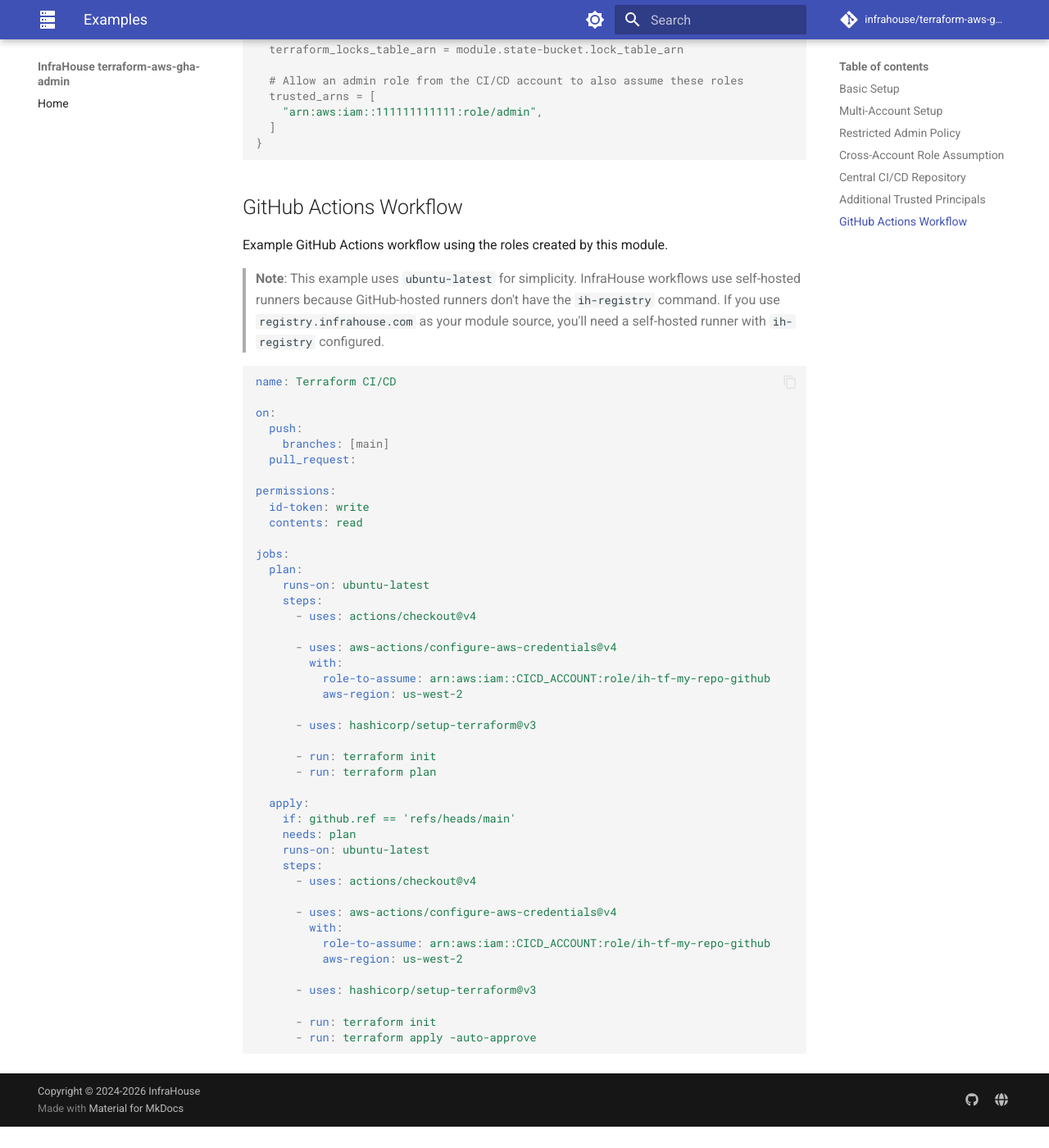
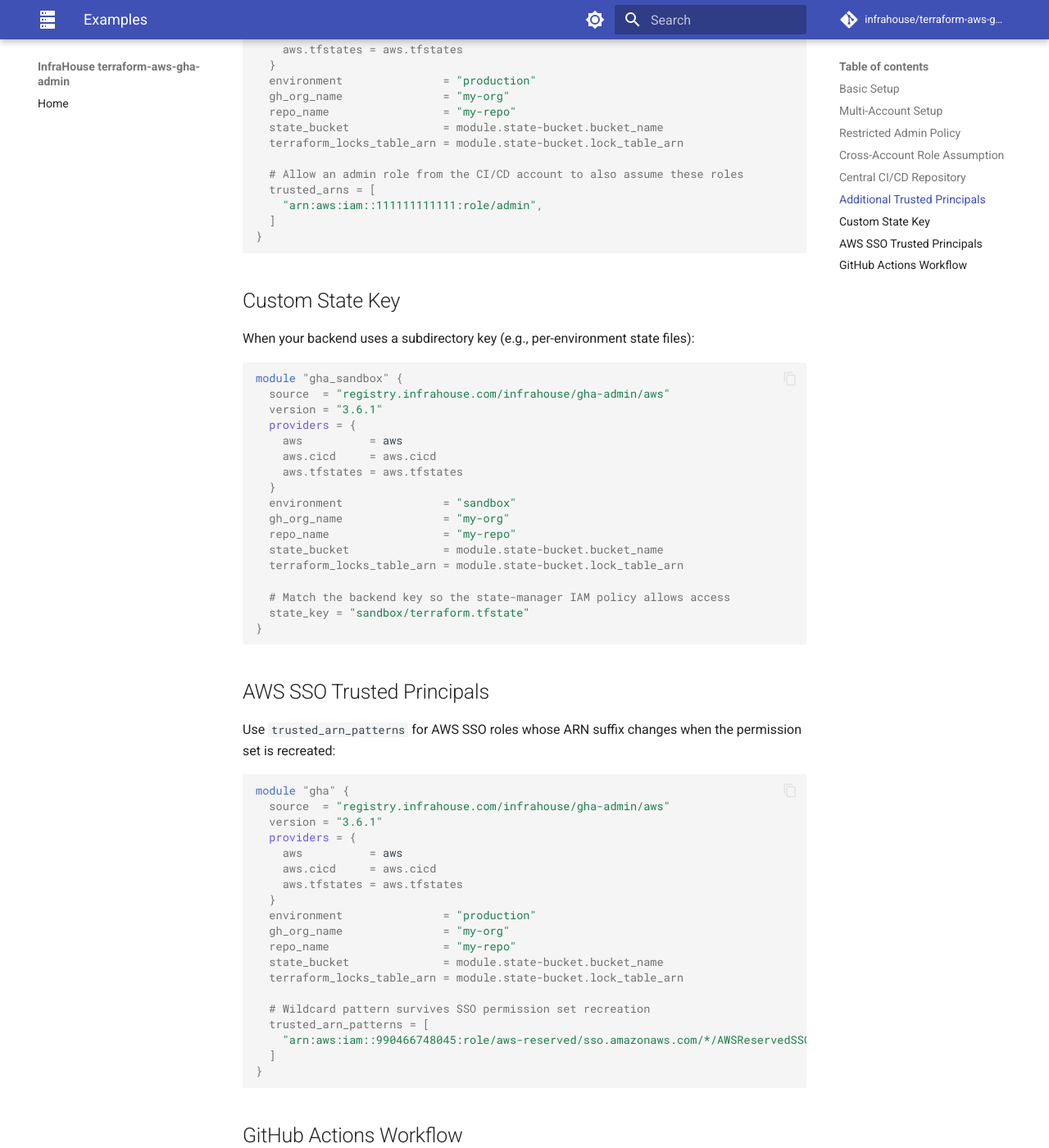
Before and after one commit to infrahouse/terraform-aws-gha-admin, an MkDocs documentation site: the page built from docs/examples.md, in a window 1280 px wide and 1400 px high, scrolled down 3074 px. Shown: the whole window at 82% size. Built offline with MkDocs 1.6.1 and Material for MkDocs 9.7.7, drawn with Linux system fonts in a browser that asks for light colours; comment, search, counter and statistics services are not loaded; before the commit the page ends 4448 px from its top, so only the background shows below that; some of the changed text lies outside the part shown.

Commit message:
feat!: bump state-manager to 1.5.0, add environment, state_key, trusted_arn_patterns
BREAKING CHANGE: new required `environment` variable (no default).

Pass through `state_key` to the state-manager sub-module so callers with
subdirectory keys (e.g. `sandbox/terraform.tfstate`) get correct IAM
policy scoping. Closes #24.

Add `trusted_arn_patterns` for wildcard trust policies on both the admin
and state-manager roles — useful for AWS SSO roles with auto-generated
suffixes.

Co-Authored-By: Claude Opus 4.6 <noreply@anthropic.com>

````diff
--- a/docs/examples.md
+++ b/docs/examples.md
@@ -13,6 +13,7 @@ module "gha" {
     aws.cicd     = aws
     aws.tfstates = aws
   }
+  environment               = "production"
   gh_org_name               = "my-org"
   repo_name                 = "my-repo"
   state_bucket              = "my-terraform-states"
@@ -54,6 +55,7 @@ module "gha" {
     aws.cicd     = aws.cicd
     aws.tfstates = aws.tfstates
   }
+  environment               = "production"
   gh_org_name               = "my-org"
   repo_name                 = "my-repo"
   state_bucket              = module.state-bucket.bucket_name
@@ -74,6 +76,7 @@ module "gha" {
     aws.cicd     = aws.cicd
     aws.tfstates = aws.tfstates
   }
+  environment               = "production"
   gh_org_name               = "my-org"
   repo_name                 = "my-repo"
   state_bucket              = module.state-bucket.bucket_name
@@ -97,6 +100,7 @@ module "gha" {
     aws.cicd     = aws.cicd
     aws.tfstates = aws.tfstates
   }
+  environment               = "production"
   gh_org_name               = "my-org"
   repo_name                 = "my-repo"
   state_bucket              = module.state-bucket.bucket_name
@@ -123,6 +127,7 @@ module "gha" {
     aws.cicd     = aws.cicd
     aws.tfstates = aws.tfstates
   }
+  environment               = "production"
   gh_org_name               = "my-org"
   repo_name                 = "aws-control"
   state_bucket              = module.state-bucket.bucket_name
@@ -146,6 +151,7 @@ module "gha" {
     aws.cicd     = aws.cicd
     aws.tfstates = aws.tfstates
   }
+  environment               = "production"
   gh_org_name               = "my-org"
   repo_name                 = "my-repo"
   state_bucket              = module.state-bucket.bucket_name
@@ -154,6 +160,57 @@ module "gha" {
   # Allow an admin role from the CI/CD account to also assume these roles
   trusted_arns = [
     "arn:aws:iam::111111111111:role/admin",
+  ]
+}
+```
+
+## Custom State Key
+
+When your backend uses a subdirectory key (e.g., per-environment state files):
+
+```hcl
+module "gha_sandbox" {
+  source  = "registry.infrahouse.com/infrahouse/gha-admin/aws"
+  version = "3.6.1"
+  providers = {
+    aws          = aws
+    aws.cicd     = aws.cicd
+    aws.tfstates = aws.tfstates
+  }
+  environment               = "sandbox"
+  gh_org_name               = "my-org"
+  repo_name                 = "my-repo"
+  state_bucket              = module.state-bucket.bucket_name
+  terraform_locks_table_arn = module.state-bucket.lock_table_arn
+
+  # Match the backend key so the state-manager IAM policy allows access
+  state_key = "sandbox/terraform.tfstate"
+}
+```
+
+## AWS SSO Trusted Principals
+
+Use `trusted_arn_patterns` for AWS SSO roles whose ARN suffix changes when the
+permission set is recreated:
+
+```hcl
+module "gha" {
+  source  = "registry.infrahouse.com/infrahouse/gha-admin/aws"
+  version = "3.6.1"
+  providers = {
+    aws          = aws
+    aws.cicd     = aws.cicd
+    aws.tfstates = aws.tfstates
+  }
+  environment               = "production"
+  gh_org_name               = "my-org"
+  repo_name                 = "my-repo"
+  state_bucket              = module.state-bucket.bucket_name
+  terraform_locks_table_arn = module.state-bucket.lock_table_arn
+
+  # Wildcard pattern survives SSO permission set recreation
+  trusted_arn_patterns = [
+    "arn:aws:iam::990466748045:role/aws-reserved/sso.amazonaws.com/*/AWSReservedSSO_AWSAdministratorAccess_*",
   ]
 }
 ```
````
Also changed, not shown: docs/configuration.md (+43 -0 lines), docs/getting-started.md (+1 -0 lines), docs/index.md (+1 -0 lines), 6 other files.
